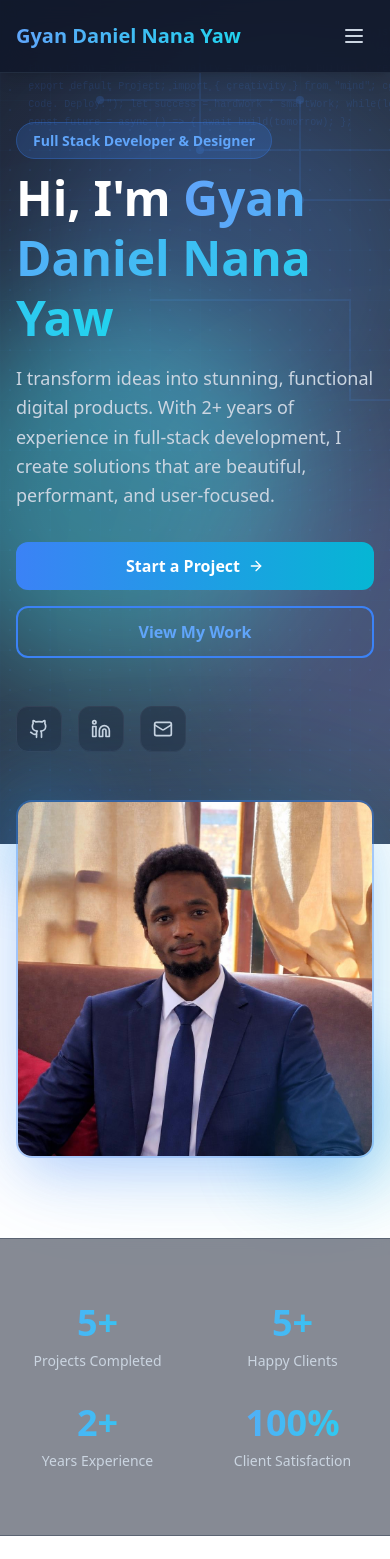
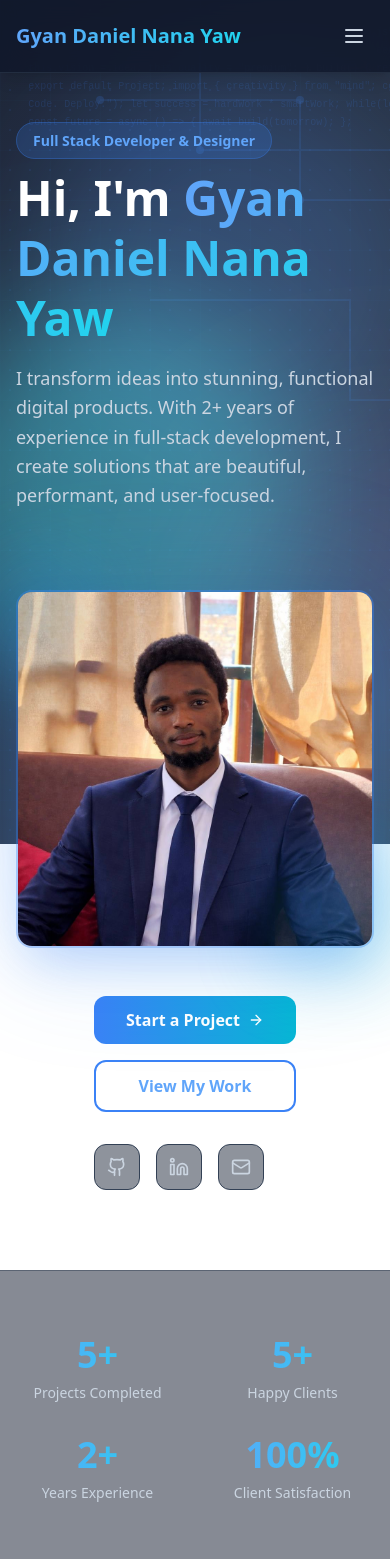
Before and after one commit to gyan277/Personal-Portfolio, a React (Vite) app: page / in a window 390 px wide. Shown: the top 1559 px of the page. Before the commit the page ends 1536 px from the top, so only its background shows below. Built offline with nearby package versions, Linux system fonts and the light colour scheme.

Commit message:
Reorder mobile layout - picture after description

```diff
--- a/client/pages/Index.tsx
+++ b/client/pages/Index.tsx
@@ -93,8 +93,8 @@ export default function Index() {
         {/* Hero Section */}
         <section className="relative pt-32 pb-20 px-4 sm:px-6 lg:px-8 min-h-screen flex items-center">
           <div className="max-w-6xl mx-auto w-full">
-            <div className="grid md:grid-cols-2 gap-12 items-center">
-              <div className="space-y-8">
+            <div className="flex flex-col md:grid md:grid-cols-2 gap-12 items-center">
+              <div className="space-y-8 order-1">
                 <div>
                   <div className="inline-block mb-4">
                     <span className="px-4 py-2 bg-blue-500/20 text-blue-400 rounded-full text-sm font-semibold border border-blue-500/30">
@@ -108,6 +108,28 @@ export default function Index() {
                     I transform ideas into stunning, functional digital products. With 2+ years of experience in full-stack development, I create solutions that are beautiful, performant, and user-focused.
                   </p>
                 </div>
+              </div>
+
+              <div className="relative order-2 md:order-3">
+                <div className="absolute inset-0 bg-gradient-to-r from-blue-500 to-cyan-500 rounded-2xl opacity-20 blur-3xl"></div>
+                <div className="relative">
+                  {/* Profile Image */}
+                  <div className="relative w-full aspect-square max-w-sm md:max-w-md mx-auto">
+                    {/* Image */}
+                    <img
+                      src="/profile.jpg"
+                      alt="Gyan Daniel Nana Yaw"
+                      className="relative w-full h-full object-cover rounded-2xl border-2 border-blue-500/40 shadow-2xl shadow-blue-500/30"
+                    />
+
+                    {/* Decorative glowing elements */}
+                    <div className="absolute -bottom-6 -right-6 w-32 h-32 bg-gradient-to-br from-blue-500 to-cyan-500 rounded-xl opacity-30 blur-2xl"></div>
+                    <div className="absolute -top-6 -left-6 w-24 h-24 bg-gradient-to-br from-cyan-400 to-blue-600 rounded-full opacity-30 blur-2xl"></div>
+                  </div>
+                </div>
+              </div>
+
+              <div className="space-y-4 order-3 md:order-2 md:col-span-2">
                 <div className="flex flex-col sm:flex-row gap-4">
                   <Link to="/contact" className="px-8 py-3 bg-gradient-to-r from-blue-500 to-cyan-500 text-white rounded-lg font-semibold hover:shadow-lg hover:shadow-blue-500/50 transition-all inline-flex items-center justify-center gap-2">
                     Start a Project
@@ -127,24 +149,6 @@ export default function Index() {
                   <a href="mailto:gyandaniel599@gmail.com" className="p-3 bg-slate-800/50 rounded-lg border border-slate-700 hover:border-blue-500 hover:text-blue-400 hover:bg-slate-800 transition-all text-slate-300">
                     <Mail className="w-5 h-5" />
                   </a>
-                </div>
-              </div>
-              <div className="relative">
-                <div className="absolute inset-0 bg-gradient-to-r from-blue-500 to-cyan-500 rounded-2xl opacity-20 blur-3xl"></div>
-                <div className="relative">
-                  {/* Profile Image */}
-                  <div className="relative w-full aspect-square max-w-sm md:max-w-md mx-auto">
-                    {/* Image */}
-                    <img
-                      src="/profile.jpg"
-                      alt="Gyan Daniel Nana Yaw"
-                      className="relative w-full h-full object-cover rounded-2xl border-2 border-blue-500/40 shadow-2xl shadow-blue-500/30"
-                    />
-
-                    {/* Decorative glowing elements */}
-                    <div className="absolute -bottom-6 -right-6 w-32 h-32 bg-gradient-to-br from-blue-500 to-cyan-500 rounded-xl opacity-30 blur-2xl"></div>
-                    <div className="absolute -top-6 -left-6 w-24 h-24 bg-gradient-to-br from-cyan-400 to-blue-600 rounded-full opacity-30 blur-2xl"></div>
-                  </div>
                 </div>
               </div>
             </div>
```
